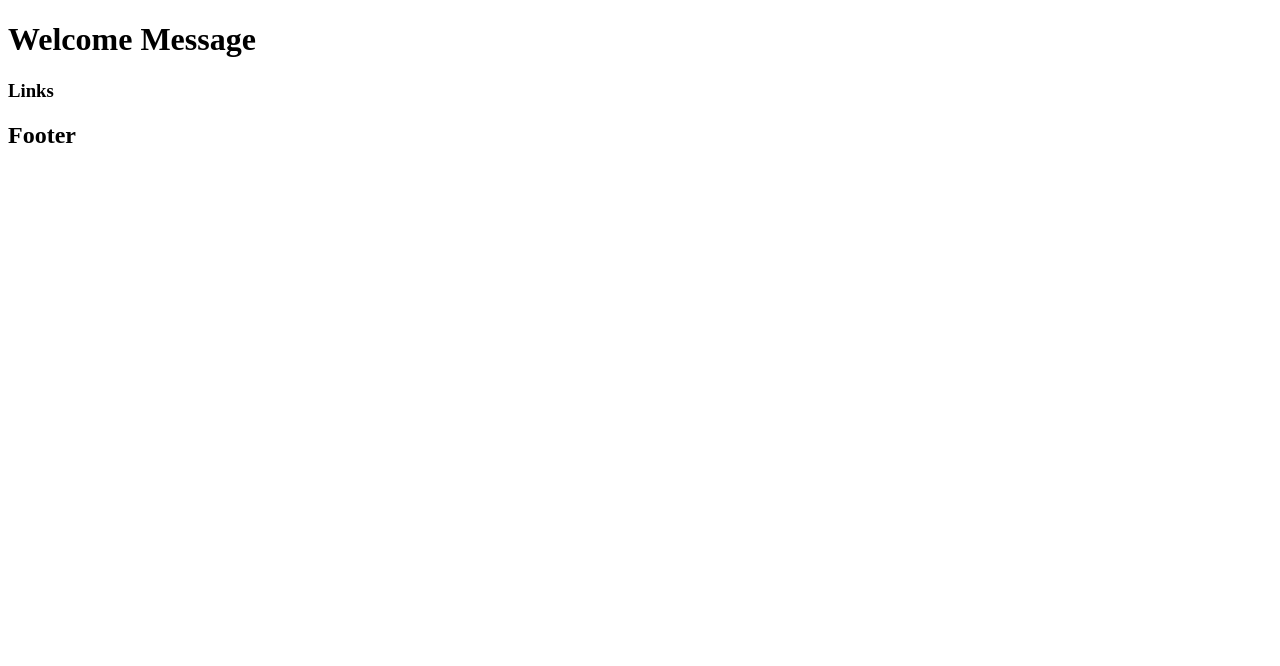
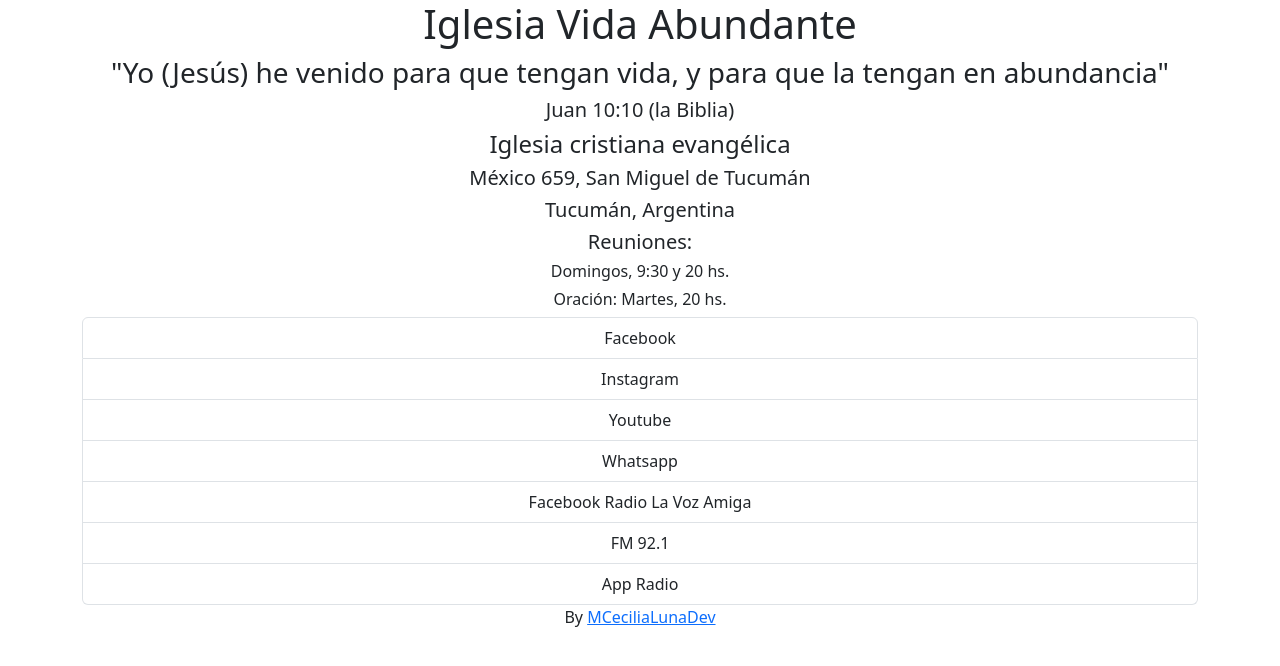
Before and after one commit to MCeciliaLuna/redes-VA, a React (Vite) app: page / in a window 1280 px wide. Shown: the top 666 px of the page. Built offline with nearby package versions, Linux system fonts and the light colour scheme.

Commit message:
maquetado y data de componentes hecha

```diff
--- a/index.html
+++ b/index.html
@@ -4,10 +4,13 @@
     <meta charset="UTF-8" />
     <link rel="icon" type="image/svg+xml" href="/vite.svg" />
     <meta name="viewport" content="width=device-width, initial-scale=1.0" />
+    <link href="https://cdn.jsdelivr.net/npm/bootstrap@5.3.0-alpha3/dist/css/bootstrap.min.css" rel="stylesheet" integrity="sha384-KK94CHFLLe+nY2dmCWGMq91rCGa5gtU4mk92HdvYe+M/SXH301p5ILy+dN9+nJOZ" crossorigin="anonymous">
     <title>Iglesia Vida Abundante</title>
   </head>
   <body>
     <div id="root"></div>
+    <script src="https://cdn.jsdelivr.net/npm/@popperjs/core@2.11.7/dist/umd/popper.min.js" integrity="sha384-zYPOMqeu1DAVkHiLqWBUTcbYfZ8osu1Nd6Z89ify25QV9guujx43ITvfi12/QExE" crossorigin="anonymous"></script>
+<script src="https://cdn.jsdelivr.net/npm/bootstrap@5.3.0-alpha3/dist/js/bootstrap.min.js" integrity="sha384-Y4oOpwW3duJdCWv5ly8SCFYWqFDsfob/3GkgExXKV4idmbt98QcxXYs9UoXAB7BZ" crossorigin="anonymous"></script>
     <script type="module" src="/src/main.jsx"></script>
   </body>
 </html>
--- a/src/App.jsx
+++ b/src/App.jsx
@@ -2,15 +2,19 @@ import './App.css'
 import WelcomeMessage from './components/WelcomeMessage'
 import Links from './components/Links'
 import Footer from './components/Footer'
+import Information from './components/Information'
 
 function App() {
 
   return (
-    <>
+    <div className="text-center container">
       <WelcomeMessage />
+      <main>
+      <Information />
       <Links />
+      </main>
       <Footer />
-    </>
+    </div>
   )
 }
 
--- a/src/components/Footer.jsx
+++ b/src/components/Footer.jsx
@@ -2,9 +2,9 @@
 
 const Footer = () => {
   return (
-    <>
-      <h2>Footer</h2>
-    </>
+    <footer>
+      <p>By <a href="https://mcecilialuna-dev.netlify.app/" target="_blank" rel="noreferrer">MCeciliaLunaDev</a></p>
+    </footer>
   );
 };
 
--- /dev/null
+++ b/src/components/Information.jsx
@@ -0,0 +1,16 @@
+
+
+const Information = () => {
+  return (
+    <section className="information">
+     <h4>Iglesia cristiana evangélica</h4>
+     <h5>México 659, San Miguel de Tucumán</h5>
+     <h5>Tucumán, Argentina</h5>
+     <h5>Reuniones:</h5>
+     <h6>Domingos, 9:30 y 20 hs.</h6>
+     <h6>Oración: Martes, 20 hs.</h6>
+    </section>
+  );
+};
+
+export default Information;
--- a/src/components/Links.jsx
+++ b/src/components/Links.jsx
@@ -2,9 +2,17 @@
 
 const Links = () => {
   return (
-    <>
-      <h3>Links</h3>
-    </>
+    <section className="links">
+      <ul className="list-group">
+  <a href="/#" rel="noreferrer" className="list-group-item">Facebook</a>
+  <a href="/#" rel="noreferrer" className="list-group-item">Instagram</a>
+  <a href="/#" rel="noreferrer" className="list-group-item">Youtube</a>
+  <a href="/#" rel="noreferrer" className="list-group-item">Whatsapp</a>
+  <a href="/#" rel="noreferrer" className="list-group-item">Facebook Radio La Voz Amiga</a>
+  <a href="/#" rel="noreferrer" className="list-group-item">FM 92.1</a>
+  <a href="/#" rel="noreferrer" className="list-group-item">App Radio</a>
+</ul>
+    </section>
   );
 };
 
--- a/src/components/WelcomeMessage.jsx
+++ b/src/components/WelcomeMessage.jsx
@@ -2,9 +2,11 @@
 
 const WelcomeMessage = () => {
   return (
-    <>
-      <h1>Welcome Message</h1>
-    </>
+    <header>
+      <h1>Iglesia Vida Abundante</h1>
+      <h3>&quot;Yo (Jesús) he venido para que tengan vida, y para que la tengan en abundancia&quot;</h3>
+      <h5>Juan 10:10 (la Biblia)</h5>
+    </header>
   );
 };
 
```
